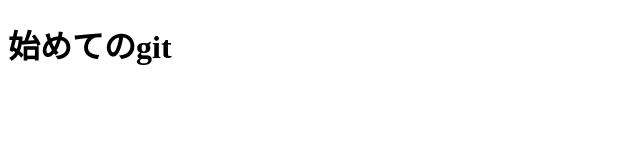
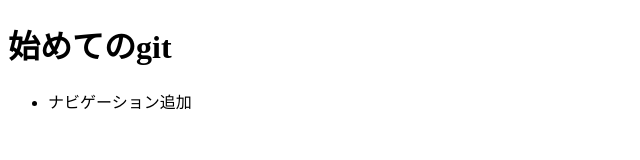
Before and after one commit to bambasakura/git-test, a plain HTML site: page index.html in a window 1280 px wide. Shown: the whole page, without its empty margins (0-640 px from the left). Drawn offline with Linux system fonts and the light colour scheme.

Commit message:
ヘッダーにナビゲーションを追加

```diff
--- a/index.html
+++ b/index.html
@@ -1,11 +1,19 @@
 <!DOCTYPE html>
 <html>
     <head>
-
+        <meta charset="UTF-8">
     </head>
     <body>
         <header>
             <h1>始めてのgit</h1>
+            <nav class="header-nav">
+                <ul>
+                    <li>
+                        ナビゲーション追加
+                    </li>
+                </ul>
+            </nav>
         </header>
+
     </body>
 </html>
```
